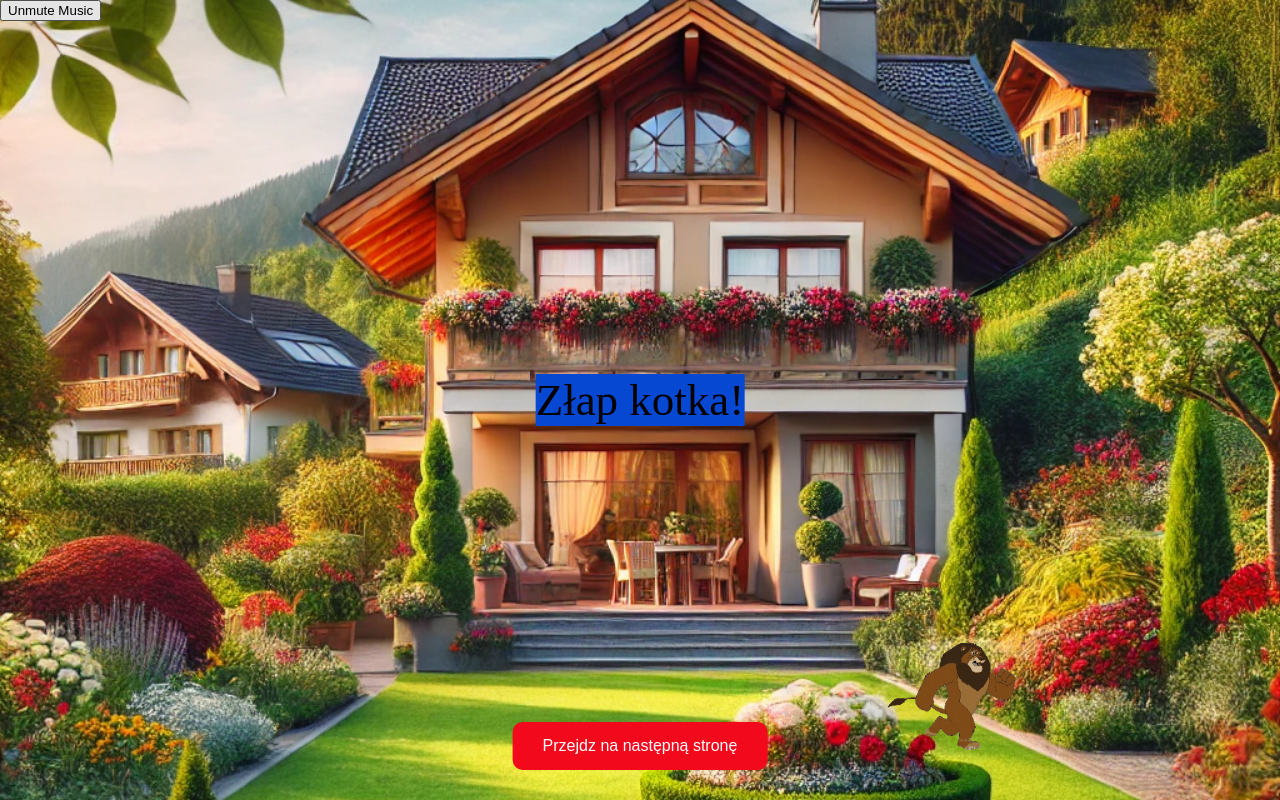
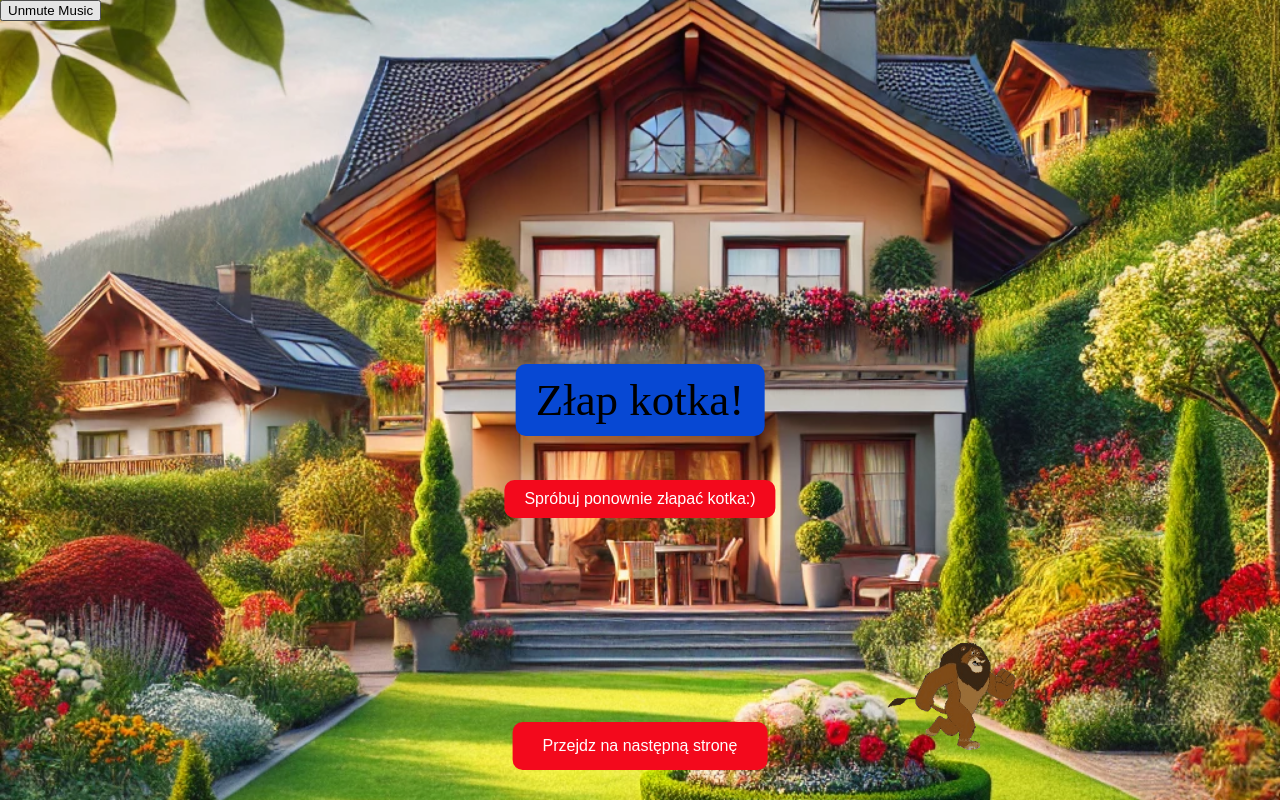
Before and after one commit to lukaszpochmara/Dla-Anitki, a plain HTML site: page index.html in a window 1280 px wide. Drawn offline with Linux system fonts and the light colour scheme.

Commit message:
dodanie przycisku

```diff
--- a/index.html
+++ b/index.html
@@ -106,6 +106,28 @@
       opacity: 1;
       transition: opacity 1s ease-in-out;
       background-color: #0748d3;
+      padding: 10px 20px;
+      border-radius: 10px;
+    }
+
+    #retry-button {
+      position: absolute;
+      top: 60%;
+      left: 50%;
+      transform: translateX(-50%);
+      padding: 10px 20px;
+      font-size: 16px;
+      background-color: #f3091c;
+      color: white;
+      border: none;
+      border-radius: 10px;
+      cursor: pointer;
+      opacity: 1;
+      transition: background-color 0.3s ease, opacity 1s ease-in-out;
+    }
+
+    #retry-button:hover {
+      background-color: #d3071a;
     }
 
     @keyframes walk {
@@ -152,9 +174,9 @@
     </ol>
   </div>
   <div class="content">
-
-  <div id="catch-message">Złap kotka!</div> <!-- Added catch message -->
-
+    <div id="catch-message">Złap kotka!</div>
+    <button id="retry-button">Spróbuj ponownie złapać kotka:)</button> <!-- Retry button -->
+  </div>
   <div id="main-content">
     <h1></h1>
     <p></p>
@@ -179,6 +201,7 @@
       const message = document.getElementById("message");
       const nextButton = document.getElementById("next-button");
       const catchMessage = document.getElementById("catch-message");
+      const retryButton = document.getElementById("retry-button");
       const audioElement = document.getElementById("background-music");
       const audioToggleButton = document.getElementById("audio-toggle-button");
 
@@ -211,6 +234,12 @@
         // Hide "Złap kota!" message when the cat is clicked
         catchMessage.style.opacity = 0;
 
+        // Hide the retry button
+        retryButton.style.opacity = 0;
+        setTimeout(function() {
+          retryButton.style.visibility = "hidden";
+        }, 1000); // Add delay to fully fade out the button
+
         // After 5 seconds, resume the cat animation
         setTimeout(function() {
           cat.style.animationPlayState = 'running'; // Resume animation
@@ -219,6 +248,15 @@
             message.style.visibility = "hidden";
           }, 3000);
         }, 25000); // Wait 5 seconds before continuing the animation
+      });
+
+      // Retry button to restart the animation
+      retryButton.addEventListener("click", function () {
+        cat.style.left = "-300px"; // Reset cat's position
+        cat.style.animation = "none"; // Remove animation
+        setTimeout(function () {
+          cat.style.animation = "walk 7s linear forwards"; // Restart animation
+        }, 50); // Add small delay to ensure the reset works
       });
 
       // Toggle Audio Playback
```
